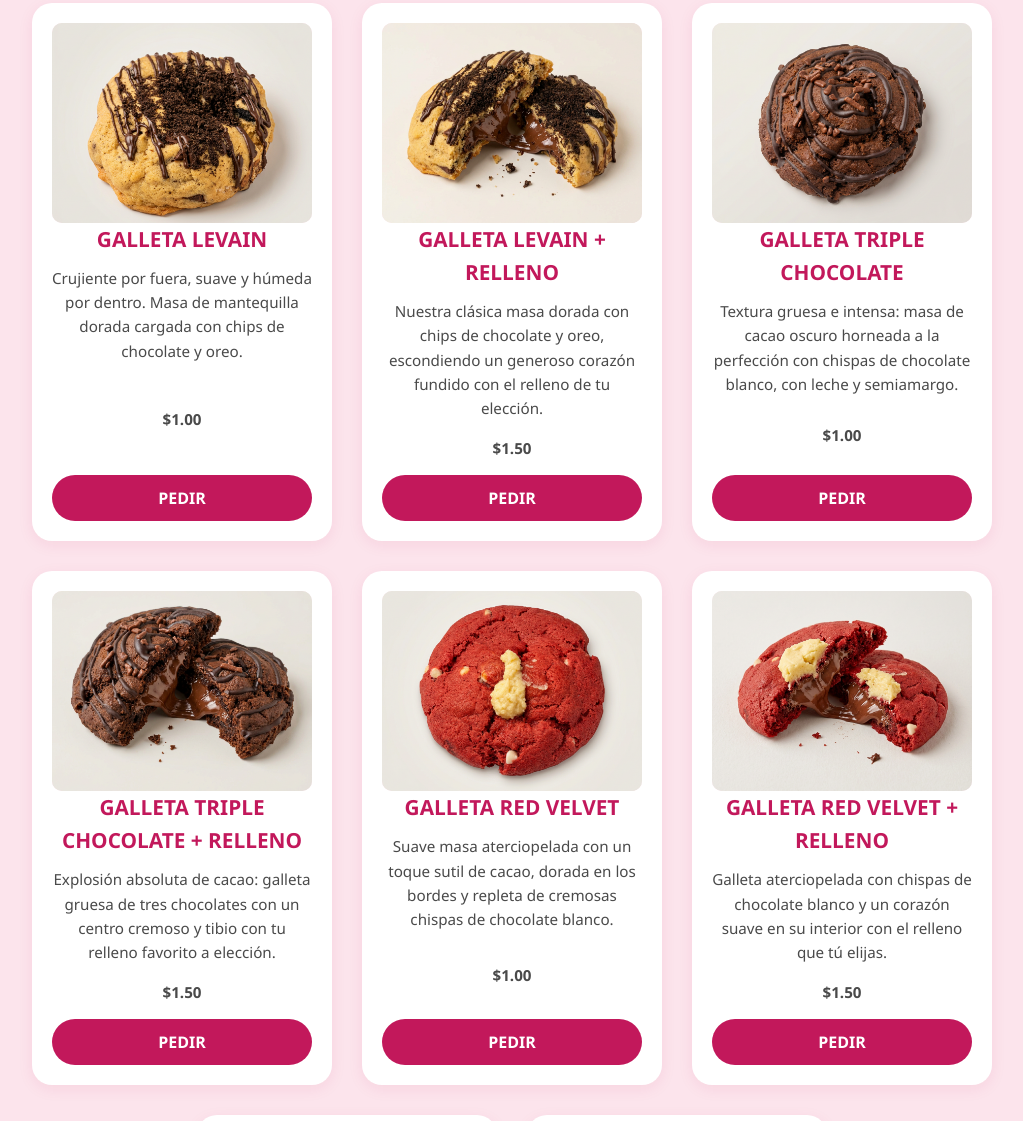
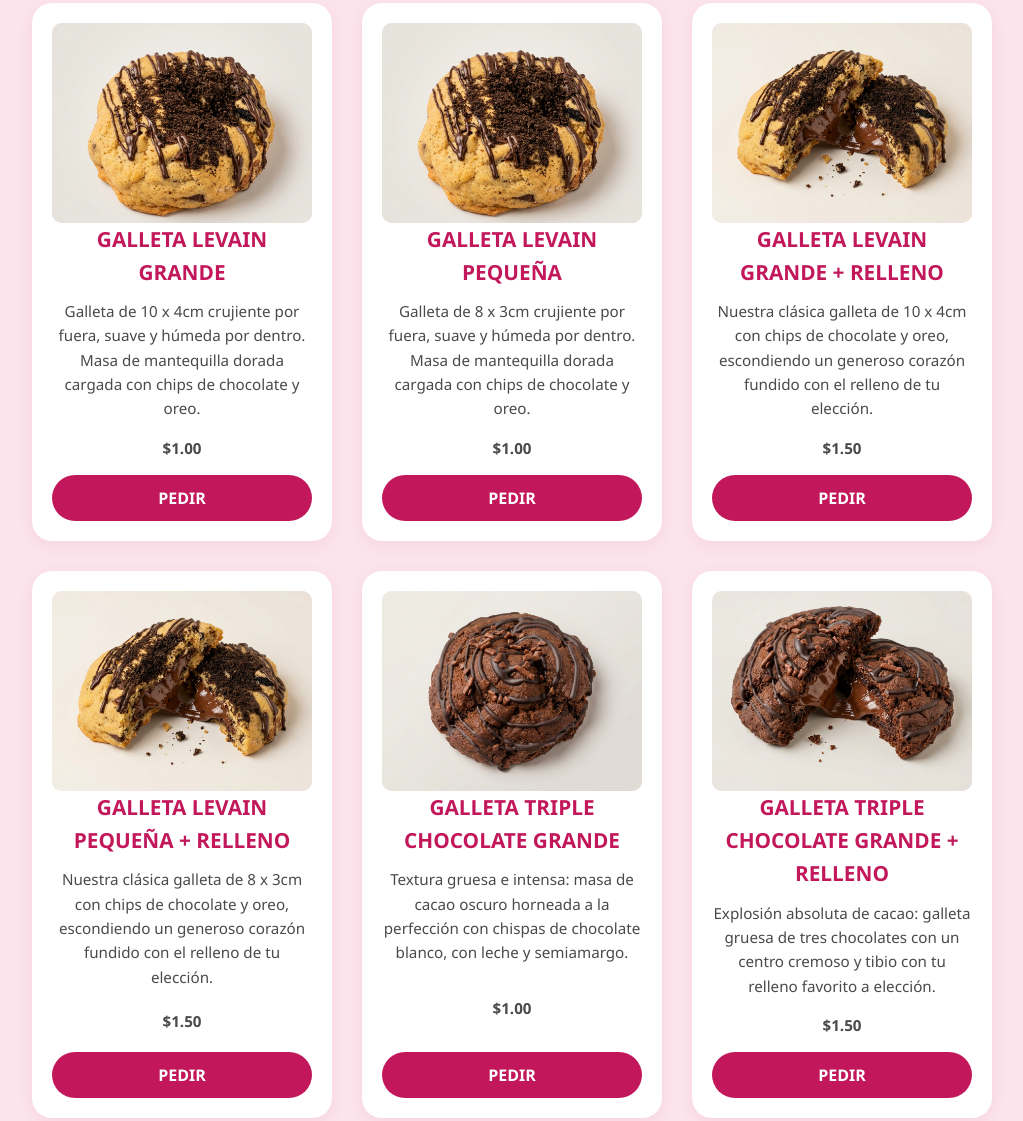
Before and after one commit to Mateoll22/KATSURI-WEB, a plain HTML site: page index.html in a window 1280 px wide. Shown: the part 1150-2271 px from the top of the page, without its empty margins (128-1151 px from the left). Drawn offline with Linux system fonts and the light colour scheme.

Commit message:
chocobombas + fixes

```diff
--- a/index.html
+++ b/index.html
@@ -46,42 +46,56 @@
             </div>
             <article class="card-producto">
                 <img src="assets/img/galletas/galleta_levian.png" alt="galleta_levain">
-                <h4> GALLETA LEVAIN </h4>
-                <p> Crujiente por fuera, suave y húmeda por dentro. Masa de mantequilla dorada cargada con chips de chocolate y oreo. </p>
+                <h4> GALLETA LEVAIN GRANDE </h4>
+                <p> Galleta de 10 x 4cm crujiente por fuera, suave y húmeda por dentro. Masa de mantequilla dorada cargada con chips de chocolate y oreo. </p>
+                <p class="precio"> $1.00 </p>
+                <button class="btn-pedir"> PEDIR </button>
+            </article>
+            <article class="card-producto">
+                <img src="assets/img/galletas/galleta_levian.png" alt="galleta_levain">
+                <h4> GALLETA LEVAIN PEQUEÑA </h4>
+                <p> Galleta de 8 x 3cm crujiente por fuera, suave y húmeda por dentro. Masa de mantequilla dorada cargada con chips de chocolate y oreo. </p>
                 <p class="precio"> $1.00 </p>
                 <button class="btn-pedir"> PEDIR </button>
             </article>
             <article class="card-producto">
                 <img src="assets/img/galletas/galleta_mitad_relleno.png" alt="galleta_mitad_rellen">
-                <h4> GALLETA LEVAIN + RELLENO </h4>
-                <p> Nuestra clásica masa dorada con chips de chocolate y oreo, escondiendo un generoso corazón fundido con el relleno de tu elección.</p>
+                <h4> GALLETA LEVAIN GRANDE + RELLENO </h4>
+                <p> Nuestra clásica galleta de 10 x 4cm con chips de chocolate y oreo, escondiendo un generoso corazón fundido con el relleno de tu elección.</p>
+                <p class="precio"> $1.50 </p>
+                <button class="btn-pedir"> PEDIR </button>
+            </article>
+            <article class="card-producto">
+                <img src="assets/img/galletas/galleta_mitad_relleno.png" alt="galleta_mitad_rellen">
+                <h4> GALLETA LEVAIN PEQUEÑA + RELLENO </h4>
+                <p> Nuestra clásica galleta de 8 x 3cm con chips de chocolate y oreo, escondiendo un generoso corazón fundido con el relleno de tu elección.</p>
                 <p class="precio"> $1.50 </p>
                 <button class="btn-pedir"> PEDIR </button>
             </article>
             <article class="card-producto">
                 <img src="assets/img/galletas/galleta_chocolate.png" alt="galleta_chocolate">
-                <h4> GALLETA TRIPLE CHOCOLATE </h4>
+                <h4> GALLETA TRIPLE CHOCOLATE GRANDE </h4>
                 <p> Textura gruesa e intensa: masa de cacao oscuro horneada a la perfección con chispas de chocolate blanco, con leche y semiamargo. </p>
                 <p class="precio"> $1.00 </p>
                 <button class="btn-pedir"> PEDIR </button>
             </article>
             <article class="card-producto">
                 <img src="assets/img/galletas/galleta_chocolate_mitad_relleno.png" alt="galleta_chocolate_mitad_relleno">
-                <h4> GALLETA TRIPLE CHOCOLATE + RELLENO </h4>
+                <h4> GALLETA TRIPLE CHOCOLATE GRANDE + RELLENO </h4>
                 <p> Explosión absoluta de cacao: galleta gruesa de tres chocolates con un centro cremoso y tibio con tu relleno favorito a elección. </p>
                 <p class="precio"> $1.50 </p>
                 <button class="btn-pedir"> PEDIR </button>
             </article>
             <article class="card-producto">
                 <img src="assets/img/galletas/galleta_red_velvet.png" alt="galleta_red_velvet">
-                <h4> GALLETA RED VELVET </h4>
+                <h4> GALLETA RED VELVET GRANDE </h4>
                 <p> Suave masa aterciopelada con un toque sutil de cacao, dorada en los bordes y repleta de cremosas chispas de chocolate blanco. </p>
                 <p class="precio"> $1.00 </p>
                 <button class="btn-pedir"> PEDIR </button>
             </article>
             <article class="card-producto">
                 <img src="assets/img/galletas/galleta_red_velvet_mitad_relleno.png " alt="galleta_red_velvet_mitad_relleno">
-                <h4> GALLETA RED VELVET + RELLENO </h4>
+                <h4> GALLETA RED VELVET GRANDE + RELLENO </h4>
                 <p> Galleta aterciopelada con chispas de chocolate blanco y un corazón suave en su interior con el relleno que tú elijas. </p>
                 <p class="precio"> $1.50 </p>
                 <button class="btn-pedir"> PEDIR </button>
@@ -95,7 +109,7 @@
             </article>
             <article class="card-producto">
                 <img src="assets/img/galletas/mini_galletas.png " alt="mini_galletas">
-                <h4> VASO MINI GALLETAS </h4>
+                <h4> VASO DE 8 MINI GALLETAS + SIROPE DE CHOCOLATE </h4>
                 <p> Nuestras galletas estilo New York en versión bocado: crujientes, suaves por dentro y llenas de chispas de chocolate para disfrutar donde quieras. </p>
                 <p class="precio"> $1.50 </p>
                 <button class="btn-pedir"> PEDIR </button>
```
Also changed, not shown: 1 other file.
